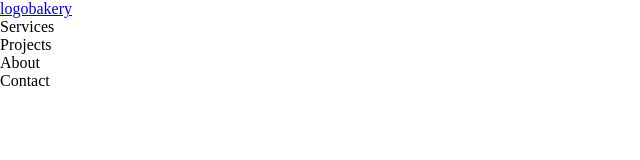
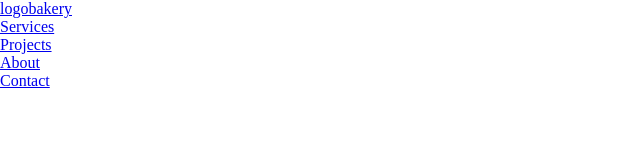
Before and after one commit to MeriBadoyan/menuPage, a plain HTML site: page index.html in a window 1280 px wide. Shown: the whole page, without its empty margins (0-640 px from the left). Drawn offline with Linux system fonts and the light colour scheme.

Commit message:
font links added

```diff
--- a/index.html
+++ b/index.html
@@ -6,6 +6,9 @@
     <meta name="viewport" content="width=device-width, initial-scale=1.0">
     <title>Menu page</title>
     <link rel="stylesheet" href="style.css">
+    <link rel="preconnect" href="https://fonts.googleapis.com">
+    <link rel="preconnect" href="https://fonts.gstatic.com" crossorigin>
+    <link href="https://fonts.googleapis.com/css2?family=Open+Sans:wght@800&display=swap" rel="stylesheet">
 </head>
 
 <body>
@@ -16,10 +19,10 @@
 
         <nav>
             <ul>
-                <li class="menuItem">Services</li>
-                <li class="menuItem">Projects</li>
-                <li class="menuItem">About</li>
-                <li class="menuItem">Contact</li>
+                <li class="menuItem"><a href="#">Services</a></li>
+                <li class="menuItem"><a href="#">Projects</a></li>
+                <li class="menuItem"><a href="#">About</a></li>
+                <li class="menuItem"><a href="#">Contact</a></li>
             </ul>
         </nav>
     </header>
```
